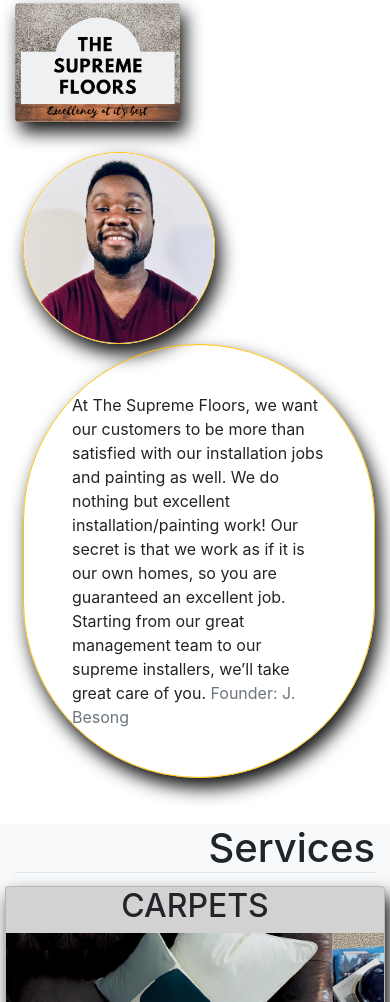
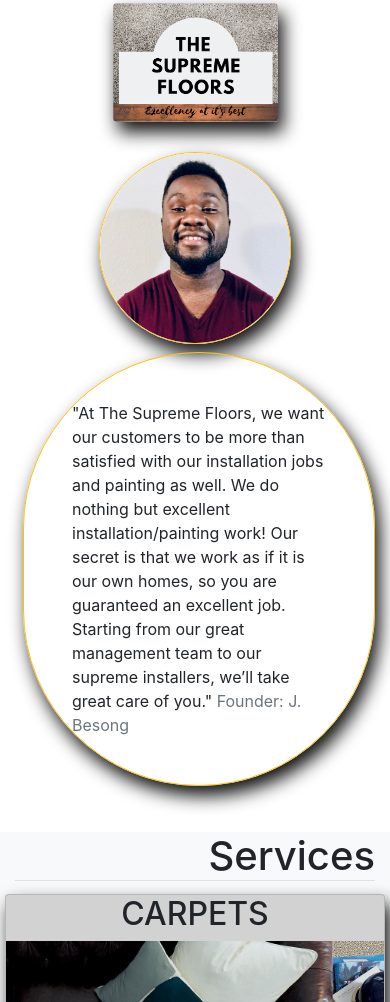
Before and after one commit to nathankc94/TheSupremeFloors, a plain HTML site: page index.html in a window 390 px wide. Shown: the part 815-1817 px from the top of the page. Drawn offline with nearby package versions, Linux system fonts and the light colour scheme.

Commit message:
fix mobile responsiveness

```diff
--- a/index.html
+++ b/index.html
@@ -250,7 +250,7 @@
     <div id="about" class="container border-dark mt-4">
       <!-- Stack the columns on mobile by making one full-width and the other half-width -->
       <div class="row mb-4">
-        <div class="col-12 col-md-8 bg-light">
+        <div class="col-12 col-md-8 col-xs-12 col-sm-12 bg-light">
           <h1 class="border-bottom">About Us</h1>
           <p>
             Excellency at its best. Our company was established back in 2014. We
@@ -263,7 +263,7 @@
             Here at The Supreme Floors our lovely customers are first.
           </p>
         </div>
-        <div class="col-6 col-md-4 mt-4">
+        <div class="col-6 col-md-4 col-xs-12 col-sm-12 mt-4 mx-auto ">
           <img
             class="imgLogo rounded mx-auto d-block img-fluid"
             src="assets/images/tsflogomd.png"
@@ -277,7 +277,7 @@
     <div id="founder" class="container">
       <div class="row">
 
-        <div class="col-sm-2 ml-2">
+        <div class="col-lg-2 text-center mb-2">
           <img
             class="rounded-circle border border-warning"
             id="junior"
@@ -286,14 +286,15 @@
           />
 
         </div>
-        <div class="col-sm-8 ml-2">
-          <p class="rounded-pill  p-5 border border-warning">
-            At The Supreme Floors, we want our customers to be more than
+        <!-- <div class="w-100 d-none d-sm-block"></div> -->
+        <div class="col-lg-8 ">
+          <p class="rounded-pill  p-5 border border-warning ml-2">
+            "At The Supreme Floors, we want our customers to be more than
             satisfied with our installation jobs and painting as well. We do
             nothing but excellent installation/painting work! Our secret is that
             we work as if it is our own homes, so you are guaranteed an
             excellent job. Starting from our great management team to our
-            supreme installers, we’ll take great care of you.   <a class="text-muted">
+            supreme installers, we’ll take great care of you." <a class="text-muted">
                         Founder: J. Besong
                   </a>
           </p>
```
